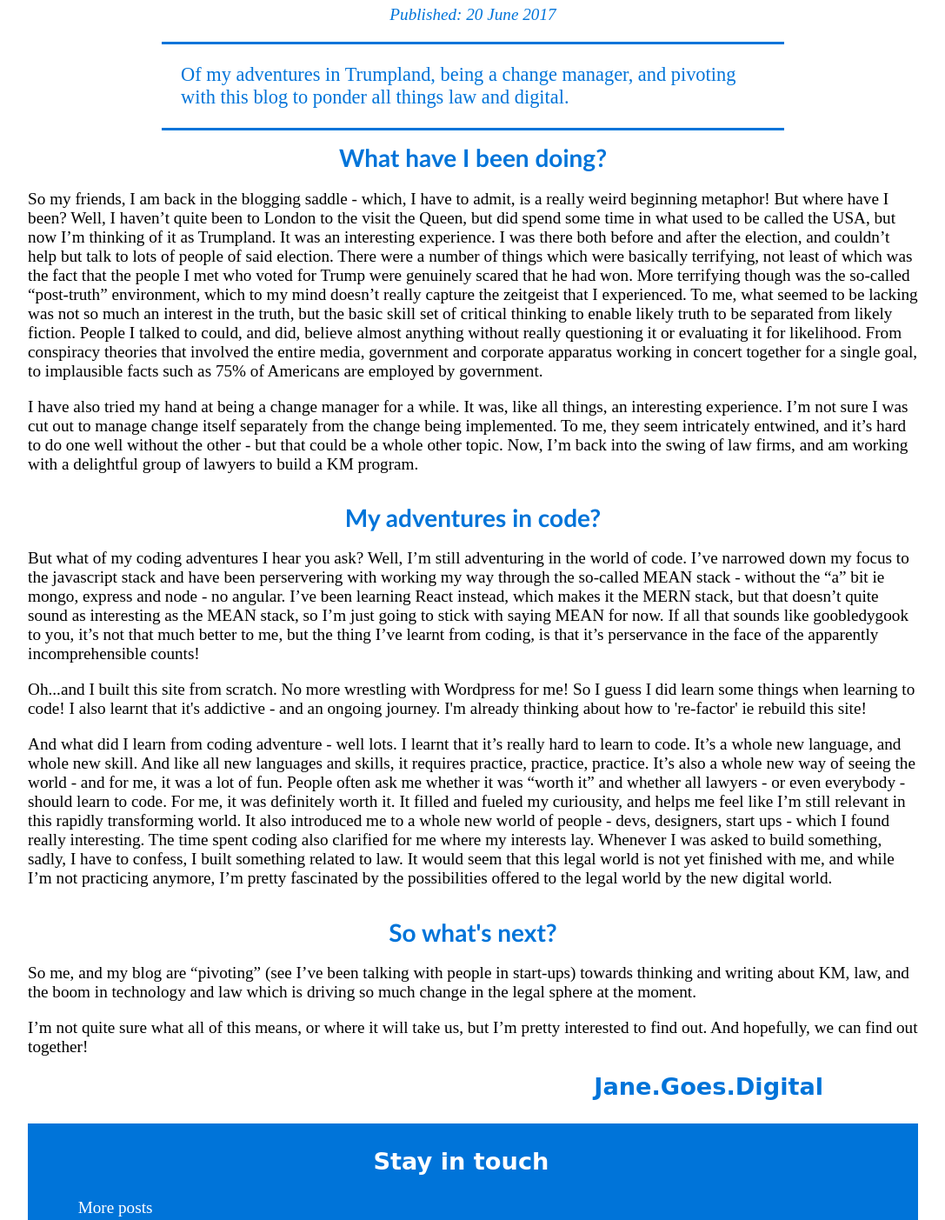
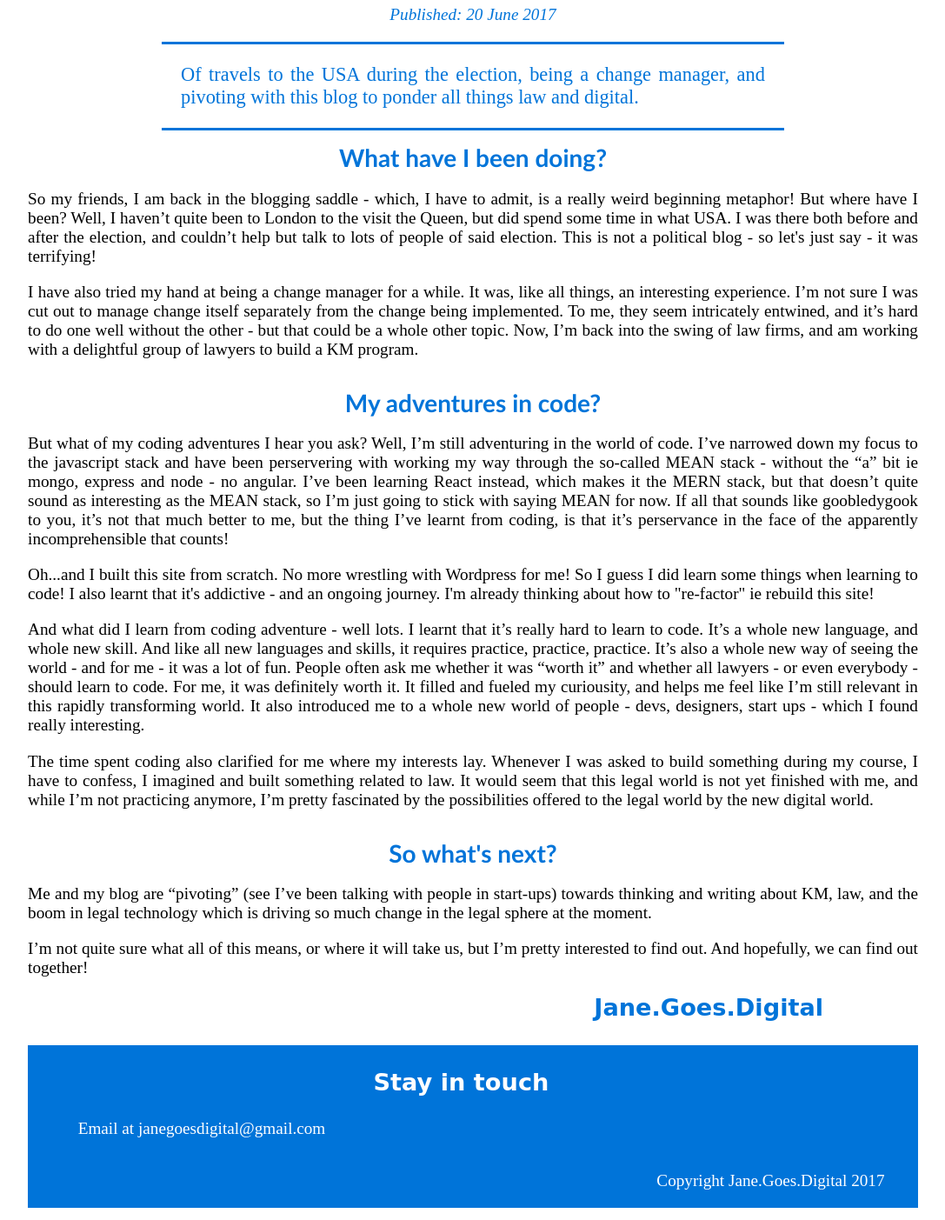
Before and after one commit to janegoesdigital/jane_goes_digital_static, a plain HTML site: page Posts/1_new_blog.html in a window 1280 px wide. Shown: the part 332-1735 px from the top of the page at 87% size, without its empty margins (96-1183 px from the left). Drawn offline with Linux system fonts and the light colour scheme.

Commit message:
Refined the text

```diff
--- a/Posts/1_new_blog.html
+++ b/Posts/1_new_blog.html
@@ -30,23 +30,24 @@
 <div class="long_form col col-10">
 	<h1>Jane Goes Digital is back!</h1>
 	<p class="date">Published: 20 June 2017</p>
-	<p class="callout_post">Of my adventures in Trumpland, being a change manager, and pivoting with this blog to ponder all things law and digital.</p>
+	<p class="callout_post">Of travels to the USA during the election, being a change manager, and pivoting with this blog to ponder all things law and digital.</p>
 	<h2>What have I been doing?</h2>
-	<p>So my friends, I am back in the blogging saddle - which, I have to admit, is a really weird beginning metaphor!  But where have I been?  Well, I haven’t quite been to London to the visit the Queen, but did spend some time in what used to be called the USA, but now I’m thinking of it as Trumpland.  It was an interesting experience.  I was there both before and after the election, and couldn’t help but talk to lots of people of said election.  There were a number of things which were basically terrifying, not least of which was the fact that the people I met who voted for Trump were genuinely scared that he had won.  More terrifying though was the so-called “post-truth” environment, which to my mind doesn’t really capture the zeitgeist that I experienced.  To me, what seemed to be lacking was not so much an interest in the truth, but the basic skill set of critical thinking to enable likely truth to be separated from likely fiction.  People I talked to could, and did, believe almost anything without really questioning it or evaluating it for likelihood.  From conspiracy theories that involved the entire media, government and corporate apparatus working in concert together for a single goal, to implausible facts such as 75% of Americans are employed by government. </p>
+	<p>So my friends, I am back in the blogging saddle - which, I have to admit, is a really weird beginning metaphor!  But where have I been?  Well, I haven’t quite been to London to the visit the Queen, but did spend some time in what USA. I was there both before and after the election, and couldn’t help but talk to lots of people of said election.  This is not a political blog - so let's just say - it was terrifying!  </p>
 
 <p>I have also tried my hand at being a change manager for a while.  It was, like all things, an interesting experience.   I’m not sure I was cut out to manage change itself separately from the change being implemented.  To me, they seem intricately entwined, and it’s hard to do one well without the other - but that could be a whole other topic.  Now, I’m back into the swing of law firms, and am working with a delightful group of lawyers to build a KM program.</p>
 
 <h2>My adventures in code?</h2>
 
-<p>But what of my coding adventures I hear you ask?  Well, I’m still adventuring in the world of code.  I’ve narrowed down my focus to the javascript stack and have been perservering with working my way through the so-called MEAN stack - without the “a” bit ie mongo, express and node - no angular.  I’ve been learning React instead, which makes it the MERN stack, but that doesn’t quite sound as interesting as the MEAN stack, so I’m just going to stick with saying MEAN for now.  If all that sounds like goobledygook to you, it’s not that much better to me, but the thing I’ve learnt from coding, is that it’s perservance in the face of the apparently incomprehensible counts! </p>
+<p>But what of my coding adventures I hear you ask?  Well, I’m still adventuring in the world of code.  I’ve narrowed down my focus to the javascript stack and have been perservering with working my way through the so-called MEAN stack - without the “a” bit ie mongo, express and node - no angular.  I’ve been learning React instead, which makes it the MERN stack, but that doesn’t quite sound as interesting as the MEAN stack, so I’m just going to stick with saying MEAN for now.  If all that sounds like goobledygook to you, it’s not that much better to me, but the thing I’ve learnt from coding, is that it’s perservance in the face of the apparently incomprehensible that counts! </p>
 
-<p>Oh...and I built this site from scratch. No more wrestling with Wordpress for me!  So I guess I did learn some things when learning to code!  I also learnt that it's addictive - and an ongoing journey. I'm already thinking about how to 're-factor' ie rebuild this site!</p>
+<p>Oh...and I built this site from scratch. No more wrestling with Wordpress for me!  So I guess I did learn some things when learning to code!  I also learnt that it's addictive - and an ongoing journey. I'm already thinking about how to "re-factor" ie rebuild this site!</p>
 
-<p>And what did I learn from coding adventure - well lots.  I learnt that it’s really hard to learn to code.  It’s a whole new language, and whole new skill.  And like all new languages and skills, it requires practice, practice, practice.  It’s also a whole new way of seeing the world - and for me, it was a lot of fun.  People often ask me whether it was “worth it” and whether all lawyers  - or even everybody - should learn to code.   For me, it was definitely worth it.  It filled and fueled my curiousity, and helps me feel like I’m still relevant in this rapidly transforming world.  It also introduced me to a whole new world of people - devs, designers, start ups - which I found really interesting.  The time spent coding also clarified for me where my interests lay.  Whenever I was asked to build something, sadly, I have to confess, I built something related to law.  It would seem that this legal world is not yet finished with me, and while I’m not practicing anymore, I’m pretty fascinated by the possibilities offered to the legal world by the new digital world. </p>
+<p>And what did I learn from coding adventure - well lots.  I learnt that it’s really hard to learn to code.  It’s a whole new language, and whole new skill.  And like all new languages and skills, it requires practice, practice, practice.  It’s also a whole new way of seeing the world - and for me -  it was a lot of fun.  People often ask me whether it was “worth it” and whether all lawyers  - or even everybody - should learn to code.   For me, it was definitely worth it.  It filled and fueled my curiousity, and helps me feel like I’m still relevant in this rapidly transforming world.  It also introduced me to a whole new world of people - devs, designers, start ups - which I found really interesting. </p>
+	<p>The time spent coding also clarified for me where my interests lay.  Whenever I was asked to build something during my course, I have to confess, I imagined and built something related to law.  It would seem that this legal world is not yet finished with me, and while I’m not practicing anymore, I’m pretty fascinated by the possibilities offered to the legal world by the new digital world. </p>
 
 <h2>So what's next?</h2>
 
-	<p>So me, and my blog are “pivoting” (see I’ve been talking with people in start-ups) towards thinking and writing about KM, law, and the boom in technology and law which is driving so much change in the legal sphere at the moment.</p>
+	<p>Me and my blog are “pivoting” (see I’ve been talking with people in start-ups) towards thinking and writing about KM, law, and the boom in legal technology which is driving so much change in the legal sphere at the moment.</p>
 <p>I’m not quite sure what all of this means, or where it will take us, but I’m pretty interested to find out.  And hopefully, we can find out together!</p>
 
 	<p class="signature">Jane.Goes.Digital</p>
@@ -54,7 +55,6 @@
 	<div class="col col-12 more_box">
 		<div class="footer col col-12">
 				<p class="signature" style="color:white">Stay in touch</p>
-				<p><a href="blog_list.html">More posts</a></p>
 				<p><a href="mailto:janegoesdigital@gmail.com?Subject=Hello Jane Goes Digital" target="_top"> Email  at janegoesdigital@gmail.com </a></p>
 				<p style="float:right; padding-right:2em">Copyright Jane.Goes.Digital 2017</p>
 </div>
--- a/style.css
+++ b/style.css
@@ -8,7 +8,7 @@
 p {
 	font-size: 1.2em;
 	font-family: "'Source Sans Pro', sans-serif' ";
-	/*text-align: justify;*/
+	text-align: justify;
 }
 
 .date {
```
Also changed, not shown: blog_list.html (+1 -1 lines), home.html (+9 -5 lines), 1 other file.
